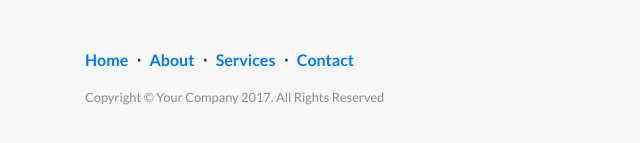
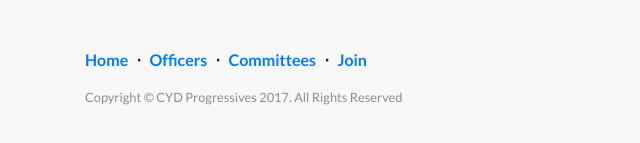
Before and after one commit to CYD-Progressives/cyd-progressives, a website: page index.html in a window 1280 px wide. Shown: the part 2391-2534 px from the top of the page, 0-640 px from the left. Drawn offline with Linux system fonts and the light colour scheme.

Commit message:
Adapted footer copy

```diff
--- a/index.html
+++ b/index.html
@@ -182,18 +182,18 @@
           </li>
           <li class="footer-menu-divider list-inline-item">&sdot;</li>
           <li class="list-inline-item">
-            <a href="#about">About</a>
+            <a href="officers">Officers</a>
           </li>
           <li class="footer-menu-divider list-inline-item">&sdot;</li>
           <li class="list-inline-item">
-            <a href="#services">Services</a>
+            <a href="committees">Committees</a>
           </li>
           <li class="footer-menu-divider list-inline-item">&sdot;</li>
           <li class="list-inline-item">
-            <a href="#contact">Contact</a>
+            <a href="https://goo.gl/forms/znW70khKPtqevR9y2">Join</a>
           </li>
         </ul>
-        <p class="copyright text-muted small">Copyright &copy; Your Company 2017. All Rights Reserved</p>
+        <p class="copyright text-muted small">Copyright &copy; CYD Progressives 2017. All Rights Reserved</p>
       </div>
     </footer>
 
```
